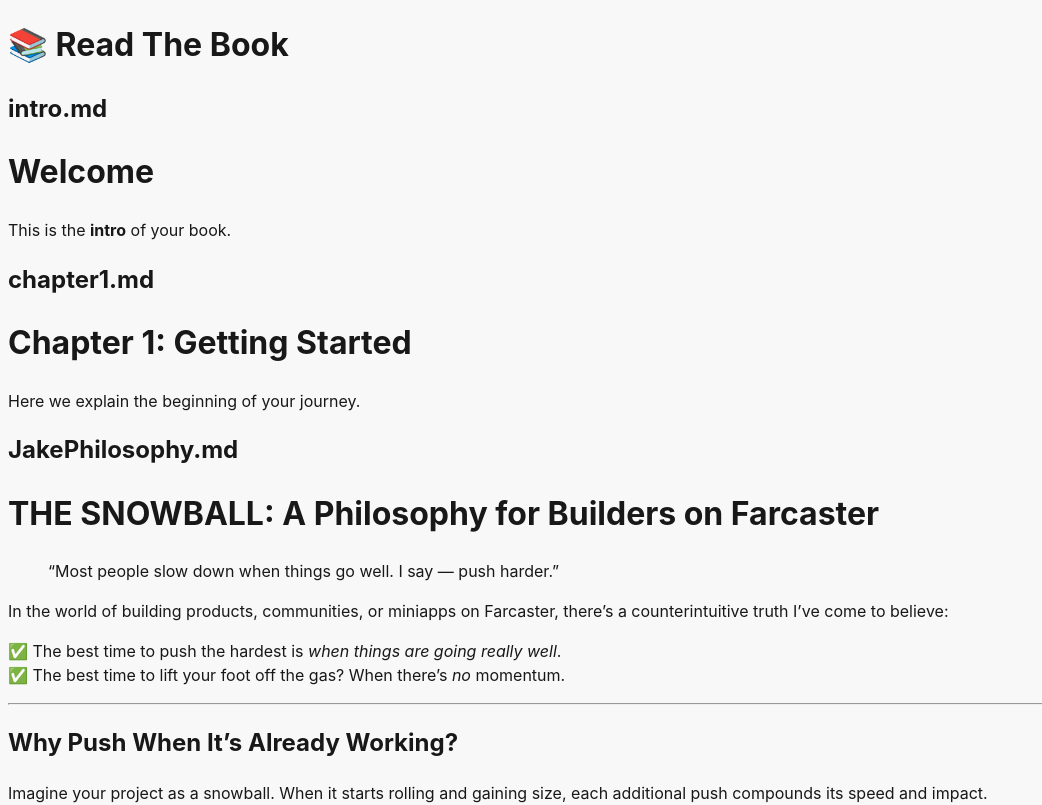
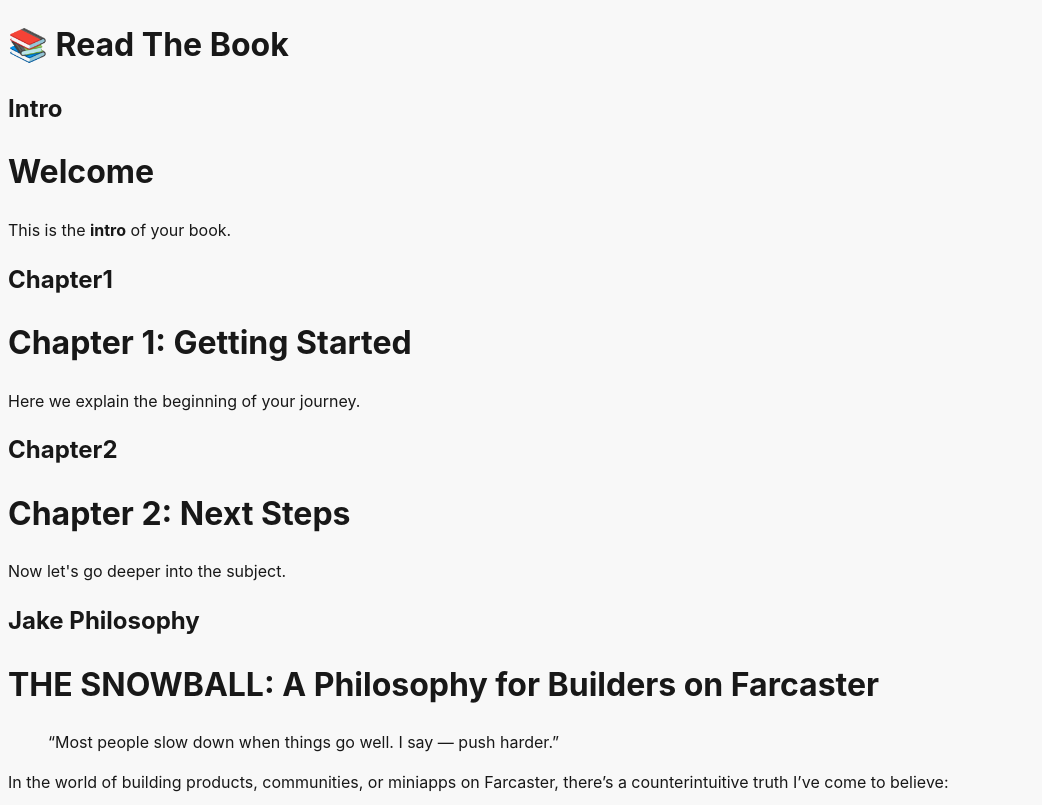
Before and after one commit to K1mc4n/ReadTheBook, a React (Vite) app: page / in a window 1280 px wide. Shown: the top 805 px of the page, without its empty margins (0-1042 px from the left). Built offline with nearby package versions, Linux system fonts and the light colour scheme; what @farcaster/frame-wagmi-connector, wagmi would draw is missing.

Commit message:
Update App.tsx

```diff
--- a/src/App.tsx
+++ b/src/App.tsx
@@ -1,26 +1,16 @@
 import { useEffect, useState } from 'react';
 import ReactMarkdown from 'react-markdown';
-
-// Fungsi helper untuk shuffle array (Fisher–Yates shuffle)
-function shuffleArray<T>(arr: T[]): T[] {
-  const newArr = [...arr];
-  for (let i = newArr.length - 1; i > 0; i--) {
-    const j = Math.floor(Math.random() * (i + 1));
-    [newArr[i], newArr[j]] = [newArr[j], newArr[i]];
-  }
-  return newArr;
-}
 
 function App() {
   const [files, setFiles] = useState<string[]>([]);
   const [markdownContent, setMarkdownContent] = useState<Record<string, string>>({});
 
   useEffect(() => {
+    // Urutan ditentukan secara manual sesuai struktur bab
     const fileNames = ['intro.md', 'chapter1.md', 'chapter2.md', 'JakePhilosophy.md'];
-    const shuffled = shuffleArray(fileNames);
-    setFiles(shuffled);
+    setFiles(fileNames);
 
-    shuffled.forEach((file) => {
+    fileNames.forEach((file) => {
       fetch(`/content/${file}`)
         .then((res) => res.text())
         .then((text) => {
@@ -34,7 +24,7 @@
       <h1 className="text-3xl font-bold mb-6 text-center">📚 Read The Book</h1>
       {files.map((file) => (
         <div key={file} className="mb-10">
-          <h2 className="text-xl font-semibold mb-2">{file}</h2>
+          <h2 className="text-xl font-semibold mb-2">{formatTitle(file)}</h2>
           <div className="prose prose-lg">
             <ReactMarkdown>{markdownContent[file]}</ReactMarkdown>
           </div>
@@ -44,4 +34,10 @@
   );
 }
 
+// Fungsi opsional untuk ubah nama file jadi judul
+function formatTitle(file: string) {
+  const name = file.replace('.md', '');
+  return name.charAt(0).toUpperCase() + name.slice(1).replace(/([A-Z])/g, ' $1');
+}
+
 export default App;
```
